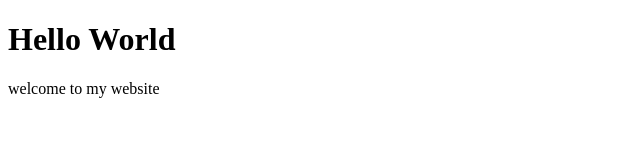
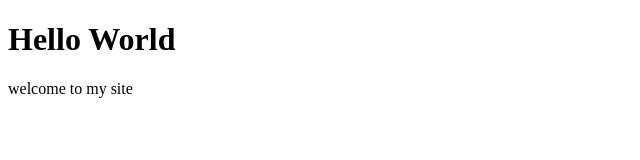
Before and after one commit to khabaitech/doctor, a plain HTML site: page index.html in a window 1280 px wide. Shown: the full height of the page, 0-640 px from the left. Drawn offline with Linux system fonts and the light colour scheme.

Commit message:
Update index.html

```diff
--- a/index.html
+++ b/index.html
@@ -5,6 +5,6 @@
 	<title>Doctor Khojo</title>
 </head>
   <h1>Hello World</h1>
-	<p>welcome to my website</p>
+	<p>welcome to my site</p>
 </body>
 </html>
```
